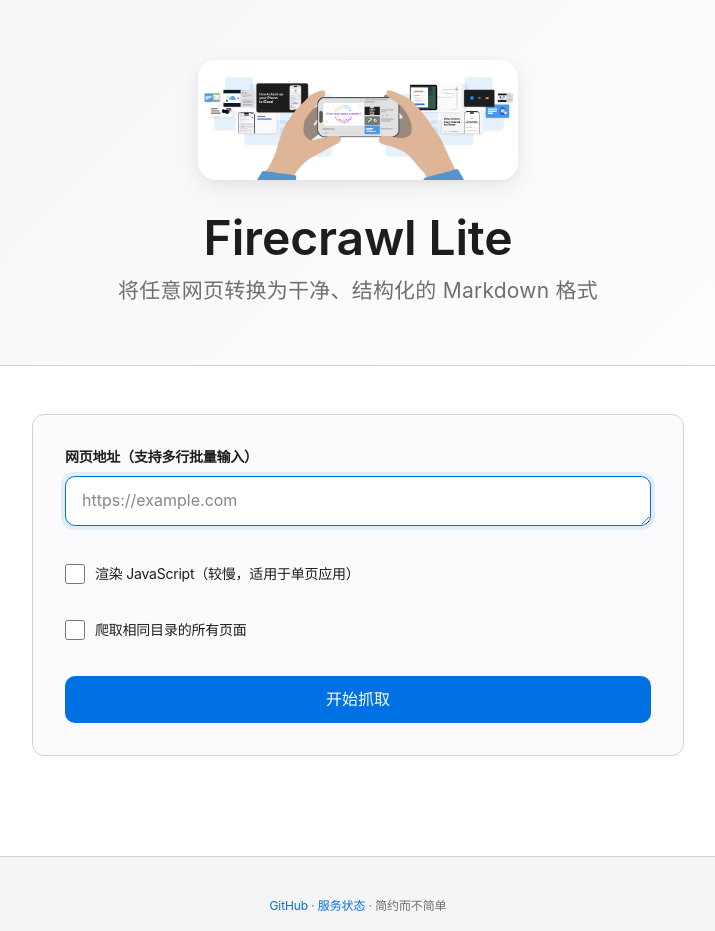
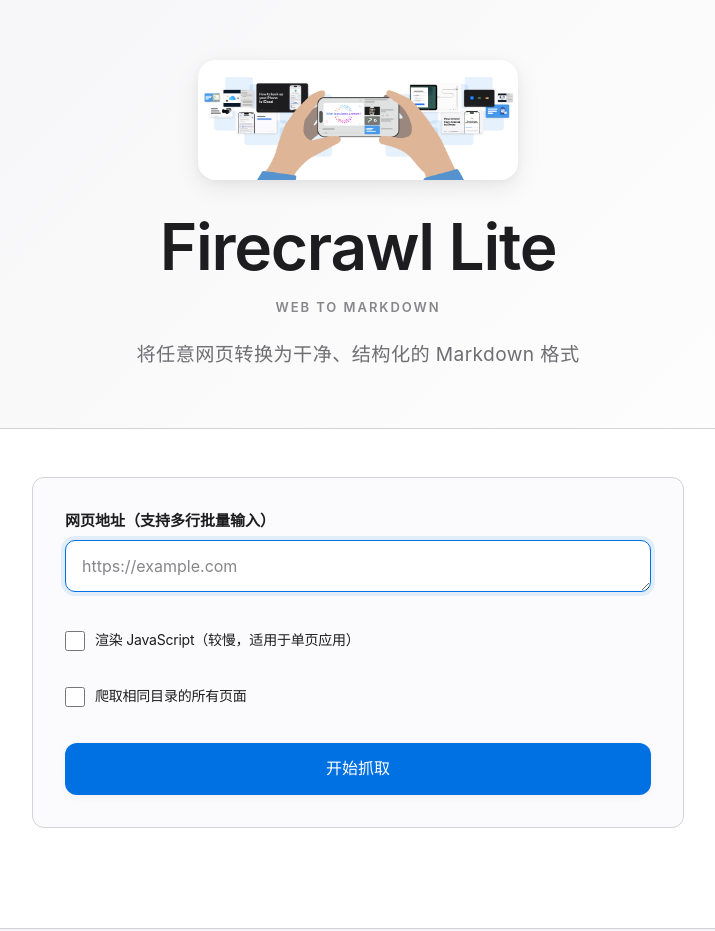
Before and after one commit to life-is-blue/alchemy-lite, a website: page public/index.html in a window 1280 px wide. Shown: the top 931 px of the page, without its empty margins (282-997 px from the left). Drawn offline with nearby package versions, Linux system fonts and the light colour scheme.

Commit message:
UI优化: 增强PC端视觉层次和响应式设计

```diff
--- a/public/index.html
+++ b/public/index.html
@@ -20,6 +20,7 @@
     <div class="hero-content">
       <img src="/image.png" alt="Firecrawl Lite" class="hero-image">
       <h1>Firecrawl Lite</h1>
+      <p class="hero-subtitle-en">Web to Markdown</p>
       <p class="hero-subtitle">将任意网页转换为干净、结构化的 Markdown 格式</p>
     </div>
   </div>
--- a/public/styles.css
+++ b/public/styles.css
@@ -25,6 +25,28 @@
   --color-error-bg: #fff5f5;
   --color-error-border: #ffc9c9;
 
+  /* Typography Scale - PC端优化 */
+  --font-size-hero: clamp(48px, 5vw, 64px);        /* Hero主标题 (PC端64px) */
+  --font-size-h1: clamp(40px, 4vw, 56px);          /* 页面主标题 */
+  --font-size-h2: clamp(32px, 3vw, 40px);          /* 区块标题 */
+  --font-size-body-large: clamp(16px, 1.5vw, 20px); /* 引导文案 (PC端20px) */
+  --font-size-body: clamp(16px, 1.2vw, 18px);      /* 主正文 (PC端18px) */
+  --font-size-button: 16px;                        /* 按钮文字 */
+  --font-size-label: 15px;                         /* 标签/提示 */
+  --font-size-caption: 13px;                       /* 辅助信息 */
+
+  /* Font Weights */
+  --font-weight-bold: 700;
+  --font-weight-semibold: 600;
+  --font-weight-medium: 500;
+  --font-weight-regular: 400;
+
+  /* Letter Spacing */
+  --letter-spacing-tight: -0.02em;
+  --letter-spacing-normal: 0;
+  --letter-spacing-wide: 0.02em;
+  --letter-spacing-wider: 0.15em;  /* 用于英文大写副标题 */
+
   /* Border Radius */
   --radius-sm: 8px;
   --radius-md: 10px;
@@ -32,14 +54,26 @@
   --radius-xl: 18px;
 
   /* Transitions */
-  --transition-fast: 0.2s ease;
-  --transition-normal: 0.3s cubic-bezier(0.4, 0, 0.2, 1);
+  --transition-fast: 0.15s ease;
+  --transition-normal: 0.2s cubic-bezier(0.4, 0, 0.2, 1);
+  --transition-slow: 0.3s cubic-bezier(0.4, 0, 0.2, 1);
 
   /* Shadows */
   --shadow-sm: 0 2px 8px rgba(0, 0, 0, 0.04);
   --shadow-md: 0 8px 24px rgba(0, 0, 0, 0.08);
+  --shadow-lg: 0 12px 32px rgba(0, 0, 0, 0.12);
   --shadow-focus: 0 0 0 4px rgba(0, 113, 227, 0.1);
   --shadow-button: 0 4px 12px rgba(0, 113, 227, 0.25);
+  --shadow-button-hover: 0 8px 20px rgba(0, 113, 227, 0.3);
+
+  /* Navigation (预留，未来多模块时启用) */
+  --nav-height: 52px;
+  --nav-bg: rgba(255, 255, 255, 0.8);
+  --nav-backdrop: blur(20px);
+  --nav-border: rgba(0, 0, 0, 0.08);
+  --nav-link-color: var(--color-text-primary);
+  --nav-link-hover: var(--color-primary);
+  --nav-z-index: 1000;
 }
 
 body {
@@ -83,19 +117,30 @@
 }
 
 .hero h1 {
-  font-size: 48px;
-  line-height: 1.08349;
-  font-weight: 600;
-  letter-spacing: -0.003em;
+  font-size: var(--font-size-hero);  /* PC端64px, 移动端48px */
+  line-height: 1.08;
+  font-weight: var(--font-weight-semibold);
+  letter-spacing: var(--letter-spacing-tight);
   color: var(--color-text-primary);
-  margin-bottom: 12px;
+  margin-bottom: 16px;
+}
+
+/* 英文副标题 (新增，提升品牌调性) */
+.hero-subtitle-en {
+  font-size: var(--font-size-caption);
+  font-weight: var(--font-weight-semibold);
+  letter-spacing: var(--letter-spacing-wider);  /* 0.15em */
+  text-transform: uppercase;
+  color: var(--color-text-tertiary);
+  margin-bottom: 24px;
+  font-family: -apple-system, BlinkMacSystemFont, "SF Pro Text", sans-serif;
 }
 
 .hero-subtitle {
-  font-size: 21px;
-  line-height: 1.381;
-  font-weight: 400;
-  letter-spacing: 0.011em;
+  font-size: var(--font-size-body-large);  /* PC端20px, 移动端16px */
+  line-height: 1.4;
+  font-weight: var(--font-weight-regular);
+  letter-spacing: var(--letter-spacing-wide);
   color: var(--color-text-secondary);
   max-width: 640px;
   margin: 0 auto;
@@ -123,25 +168,24 @@
 
 label {
   display: block;
-  font-size: 14px;
-  font-weight: 600;
-  color: var(--color-text-primary);
+  font-size: var(--font-size-label);  /* 15px */
+  font-weight: var(--font-weight-semibold);\n  color: var(--color-text-primary);
   margin-bottom: 8px;
-  letter-spacing: -0.016em;
+  letter-spacing: var(--letter-spacing-normal);
 }
 
 input[type="text"],
 textarea#url {
   width: 100%;
   padding: 14px 16px;
-  font-size: 16px;
-  line-height: 1.23536;
+  font-size: var(--font-size-body);  /* PC端18px, 移动端16px */
+  line-height: 1.4;
   font-family: inherit;
   color: var(--color-text-primary);
   background: var(--color-background);
   border: 1px solid var(--color-border);
   border-radius: var(--radius-md);
-  transition: all var(--transition-fast);
+  transition: all var(--transition-normal);
   -webkit-appearance: none;
 }
 
@@ -198,39 +242,43 @@
   letter-spacing: -0.016em;
 }
 
-/* Buttons */
+/* Buttons - PC端大气设计 */
 .button-primary {
   display: inline-block;
-  padding: 14px 32px;
+  padding: 16px 32px;  /* 增加内边距 (14px→16px) */
   background: var(--color-primary);
   color: var(--color-background);
-  font-size: 16px;
-  line-height: 1.17648;
-  font-weight: 400;
+  font-size: var(--font-size-button);
+  line-height: 1.2;
+  font-weight: var(--font-weight-medium);  /* 500，更突出 */
   font-family: inherit;
   text-align: center;
   border: none;
-  border-radius: var(--radius-md);
+  border-radius: var(--radius-lg);  /* 10px→12px */
   cursor: pointer;
-  transition: all var(--transition-fast);
+  transition: all var(--transition-normal);  /* 0.2s */
   width: 100%;
   margin-top: 24px;
+  min-height: 52px;  /* 确保最小点击区域 */
+  box-shadow: var(--shadow-sm);  /* 初始微妙阴影 */
 }
 
 .button-primary:hover:not(:disabled) {
   background: var(--color-primary-hover);
-  transform: translateY(-1px);
-  box-shadow: var(--shadow-button);
+  transform: translateY(-2px);  /* 上浮2px (增加了) */
+  box-shadow: var(--shadow-button-hover);  /* 更强阴影 */
 }
 
 .button-primary:active:not(:disabled) {
   transform: translateY(0);
+  box-shadow: var(--shadow-sm);
 }
 
 .button-primary:disabled {
   background: var(--color-border);
   cursor: not-allowed;
   transform: none;
+  box-shadow: none;
 }
 
 .button-secondary {
@@ -1076,3 +1124,46 @@
 .purified .page-inner {
   animation: highlight 0.4s ease-out;
 }
+
+/* ============================================
+   响应式优化 - 移动端适配
+   ============================================ */
+@media (max-width: 768px) {
+  .hero h1 {
+    font-size: 48px;  /* 移动端固定48px */
+  }
+
+  .hero-subtitle {
+    font-size: 18px;  /* 移动端略小 */
+  }
+
+  .hero-subtitle-en {
+    font-size: 12px;
+  }
+
+  .container {
+    padding: 32px 16px 60px;
+  }
+
+  .card {
+    padding: 24px;
+  }
+
+  .button-primary {
+    padding: 14px 24px;  /* 移动端稍小 */
+    min-height: 48px;
+  }
+}
+
+/* ============================================
+   可访问性 - 减弱动态效果
+   ============================================ */
+@media (prefers-reduced-motion: reduce) {
+  *,
+  *::before,
+  *::after {
+    animation-duration: 0.01ms !important;
+    animation-iteration-count: 1 !important;
+    transition-duration: 0.01ms !important;
+  }
+}
```
